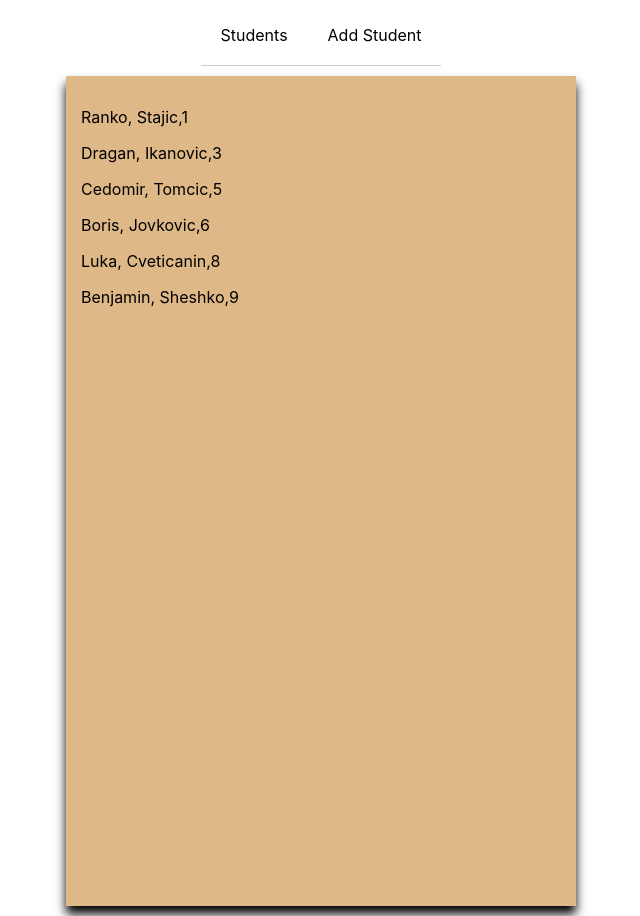
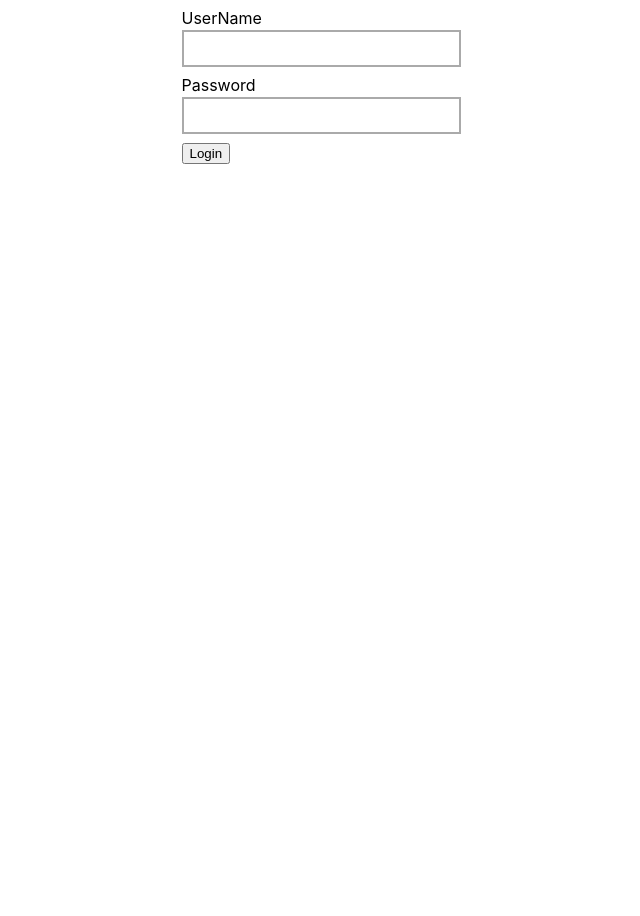
Before and after one commit to VladanStar/WebDesingExercises, a React (Create React App) app in the folder task03/informationsystem/: page / in a window 1280 px wide. Shown: the whole page, without its empty margins (319-959 px from the left). After the commit the page ends 800 px from the top, so only its background shows below. Built offline with nearby package versions, Linux system fonts and the light colour scheme.

Commit message:
New commits

```diff
--- a/task03/informationsystem/src/App.js
+++ b/task03/informationsystem/src/App.js
@@ -1,11 +1,35 @@
-import React from 'react';
+import React, {useState} from 'react';
 import './App.css';
 import StudentList from './components/StudentList';
 import {BrowserRouter, Switch, Route} from "react-router-dom";
 import StudentForm from './components/StudentForm';
 import Header from './components/Header';
+import Login from './components/Login';
 
 function App() {
+
+  const [isLoggedIn, setIsLoggedIn] = useState(false);
+  const [loadingUser, setLoadingUser] =useState(true);
+
+  function onLogin() {
+    setIsLoggedIn(true)
+  }
+  function onLogut() {
+    setIsLoggedIn(false);
+  }
+
+
+
+
+  if (!isLoggedIn) {
+    return (
+      <div className="App">
+        <Login onLogin={onLogin}/>
+      </div>
+    )
+  }
+
+
 
   return (
     <div className="App">
--- a/task03/informationsystem/src/components/Header.js
+++ b/task03/informationsystem/src/components/Header.js
@@ -2,11 +2,20 @@ import React from 'react';
 import { Link } from 'react-router-dom';
 import "./Header.css";
 
-const Header = () => {
+const Header = (props) => {
+
+    function logout() {
+        fetch("/logout").then(() => {
+          props.onLogout();
+        });
+      }
+
+
   return (
   <header className='Header'>
       <Link to='/students'>Students</Link>
       <Link to="/students/new"> Add Student</Link>
+      <button onClick={logout}>Logout</button>
 
   </header>
   )
--- a/task03/informationsystem/src/components/Login.js
+++ b/task03/informationsystem/src/components/Login.js
@@ -1,15 +1,49 @@
-import React from 'react';
+import React, {useState} from 'react';
 
-const Login = () => {
+const Login = (props) => {
+    const[loginForm, setLoginForm] = useState({
+        username:'',
+        password:''
+    })
+    const [error, setError] = useState('');
+
+    function onChange(event){
+        const {name, value} = event.target;
+        setLoginForm(oldForm =>({...oldForm,[name]:value}))
+    }
+
+    function onSubmit(e) {
+        e.preventDefault();
+        setError("");
+        const body = `username=${loginForm.username}&password=${loginForm.password}`;
+        const options = {
+          method: 'POST',
+          headers: {
+            'Content-Type': 'application/x-www-form-urlencoded'
+          },
+          body: body
+        };
+        fetch('/login', options)
+          .then(response => {
+            if (response.status === 401) {
+              setError("Login failed");
+            } else {
+              props.onLogin();
+            }
+          });
+      }
+
+
   return (
   <div className='Login'>
-      <form>
+      <form onSubmit={onSubmit}>
           <div className="FormRow">
               <label> UserName</label>
-              <input type="text" name='username' />
+              <input type="text" name='username' onChange={onChange} value={loginForm.username} />
             </div>
             <div className="FormRow">
-                <label name="password">Password</label>
+                <label >Password</label>
+                <input type="password" name='password' onChange={onChange}  value={loginForm.password}/>
             </div>
             <button type='submit'>Login</button>
       </form>
```
